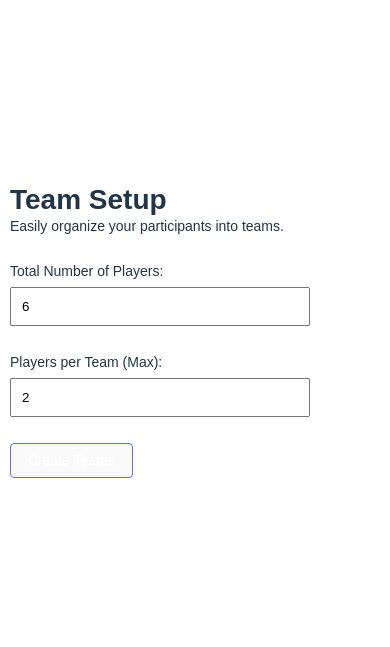
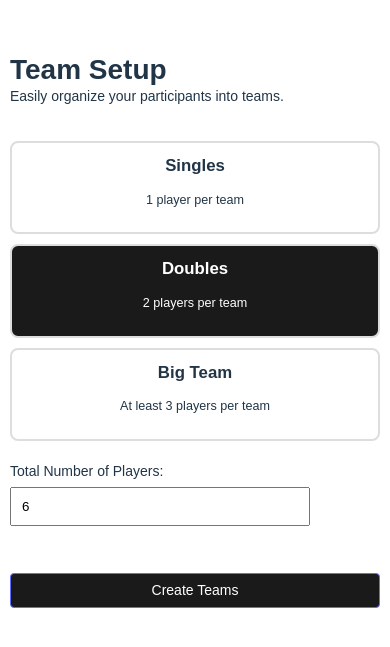
Before and after one commit to sifatul/gameplan, a React (Vite) app: page / in a window 390 px wide. Shown: the part 105-752 px from the top of the page. Built offline with nearby package versions, Linux system fonts and the light colour scheme.

Commit message:
chore: team size created

```diff
--- a/src/App.css
+++ b/src/App.css
@@ -63,6 +63,7 @@ input {
   margin-top: 0;
 }
 
+
 /* Add responsiveness */
 @media (max-width: 768px) {
   .App {
--- a/src/App.jsx
+++ b/src/App.jsx
@@ -3,15 +3,15 @@ import './App.css';
 import ScoreBoard from './Scoreboard';
 
 import MatchContainer from './MatchContainer';
-import TeamContainer from './TeamContainer';
+import TeamContainer from './Team/TeamContainer';
 function App() {
   const [teams, setTeams] = useState([]);
-
   const [matches, setMatches] = useState([]);
 
   return (
     <div className="App">
       {teams.length == 0 && <TeamContainer setTeams={setTeams} teams={teams}></TeamContainer>}
+
       {teams.length > 0 && matches.length == 0 &&  (
         <MatchContainer
           teams={teams}
--- a/src/MatchContainer.jsx
+++ b/src/MatchContainer.jsx
@@ -6,13 +6,16 @@ const MatchScoreDashboard = props => {
   const { teams, matches, setMatches, teamScore } = props;
   function createMatch() {
     const matches = [];
-
+    let counter = 0;
     for (let i = 0; i < teams.length; i++) {
       for (let j = i + 1; j < teams.length; j++) {
-        matches.push([
-          { ...teams[i], score: 0 },
-          { ...teams[j], score: 0 },
-        ]);
+        matches.push({
+          matchId: ++counter,
+          teams: [
+            { ...teams[i], score: 0 },
+            { ...teams[j], score: 0 },
+          ]
+        });
       }
     }
     setMatches(matches);
--- a/src/MatchScore.jsx
+++ b/src/MatchScore.jsx
@@ -1,14 +1,17 @@
 import React, { useCallback, useEffect, useState } from 'react';
 import SingleMatchScore from './SingleMatchScore';
 function MatchScore(props) {
-  const { matches, setTeamScore } = props;
+  const { matches, setTeamScore} = props;
+
+
+  const [closedMatch, setClosedMatch] = useState(matches);
 
   const handleScoreChange = (matchIndex, teamIndex, value) => {
-    const matchCopy = matches[matchIndex][teamIndex];
+    const matchCopy = matches[matchIndex].teams[teamIndex];
     matchCopy.score = parseInt(value);
     const score = {};
-    matches.forEach(match => {
-      match.forEach(team => {
+    matches.forEach(({teams}) => {
+      teams.forEach(team => {
         const currentVal = score[team.name] || {};
         score[team.name] = {
           totalScore: (currentVal.totalScore || 0) + team.score,
@@ -18,6 +21,15 @@ function MatchScore(props) {
     });
     setTeamScore(score);
   };
+  const setMatchComplete = useCallback((idx) => {
+
+    setClosedMatch((prevState) => ([
+        ...prevState,
+        idx
+      ]));
+
+  },[]);
+
 
   return (
     <>
@@ -25,7 +37,13 @@ function MatchScore(props) {
         <div className="PlayerList">
           <ul>
             {matches.map((match, matchIndex) => (
-              <SingleMatchScore  key={matchIndex} match={match} matchIndex={matchIndex} handleScoreChange={handleScoreChange}></SingleMatchScore>
+              <SingleMatchScore
+              key={matchIndex}
+              match={match}
+              matchIndex={matchIndex}
+              handleScoreChange={handleScoreChange}
+              setMatchComplete={setMatchComplete}
+              ></SingleMatchScore>
             ))}
           </ul>
         </div>
--- a/src/Scoreboard.jsx
+++ b/src/Scoreboard.jsx
@@ -1,7 +1,6 @@
-import { useMemo } from 'react';
+import React, { useMemo, useState } from 'react';
+import MatchScore from './MatchScore';
 import './ScoreBoard.css'; // Assuming you create a CSS file for styling
-import React, { useCallback, useEffect, useState } from 'react';
-import MatchScore from './MatchScore';
 
 function ScoreBoard({ matches = [] }) {
   const [teamScore, setTeamScore] = useState(null);
@@ -10,24 +9,29 @@ function ScoreBoard({ matches = [] }) {
     return Object.entries(teamScore).sort((a, b) => b[1].totalScore - a[1].totalScore);
   }, [teamScore]);
 
-
-
-
   return (
     <>
       <div className="main-content">
-      <div className="titleHolder">
-        <h1>Scoreboard</h1>
-        {sortedTeams.length === 0 && <p>No matches played yet. Fill in Player Scores on the Sidebar to Update the Scoreboard.</p>}
+        <div className="titleHolder">
+          <h1>Scoreboard</h1>
+          {sortedTeams.length === 0 && <p>No matches played yet. Fill in Player Scores on the Sidebar to Update the Scoreboard.</p>}
         </div>
-        {sortedTeams.length !== 0 &&   <ul>
+        {sortedTeams.length !== 0 && (
+          <ul>
+            <li className="team-score">
+              <span className="team-name">Team Name</span>
+              <span className="score"> Score</span>
+              <span className="games"> Game played</span>
+            </li>
             {sortedTeams.map(([teamName, { totalScore, totalGame }], index) => (
               <li key={index} className="team-score">
-                <span className="team-name">{teamName}</span>:<span className="score"> {totalScore}</span>
-                <span className="games"> (Games: {totalGame})</span>
+                <span className="team-name">{teamName}</span>
+                <span className="score"> {totalScore}</span>
+                <span className="games"> {totalGame}</span>
               </li>
             ))}
-          </ul>}
+          </ul>
+        )}
       </div>
 
       <MatchScore matches={matches} setTeamScore={setTeamScore}></MatchScore>
--- a/src/SingleMatchScore.css
+++ b/src/SingleMatchScore.css
@@ -1,6 +1,6 @@
 .match-container {
     background-color: #f9f9f9;
-    padding: 20px;
+    padding: 10px;
     border: 1px solid #ddd;
     border-radius: 8px;
     box-shadow: 0 2px 5px rgba(0, 0, 0, 0.1);
--- a/src/SingleMatchScore.jsx
+++ b/src/SingleMatchScore.jsx
@@ -1,14 +1,17 @@
-import React from 'react';
+import React, { useState } from 'react';
 import './SingleMatchScore.css'; // Import the CSS file for styling
 
-function SingleMatchScore({ match, matchIndex, handleScoreChange }) {
+function SingleMatchScore({ match, matchIndex, handleScoreChange, setMatchComplete }) {
+  const [isShowDetails, setIsShowDetails] = useState(true)
   return (
     <div className="match-container">
-      <h3 className="match-title">Match No. {matchIndex + 1}</h3>
+      <h3 className="match-title" onClick={()=>setIsShowDetails(!isShowDetails)}>Match No. {matchIndex + 1}</h3>
+      {isShowDetails &&
+      <>
       <ul className="team-list">
-        {match.map((team, teamIndex) => (
+        {match.teams.map((team, teamIndex) => (
           <li key={teamIndex} className="team-item">
-            <span >{team.name}</span>
+            <span>{team.name}</span>
             <input
               type="number"
               onChange={e => handleScoreChange(matchIndex, teamIndex, e.target.value)}
@@ -18,11 +21,11 @@ function SingleMatchScore({ match, matchIndex, handleScoreChange }) {
           </li>
         ))}
       </ul>
-      <button className="end-match-button"
-    //   onClick={() => endMatch(matchIndex)}
-      >
+      <button className="end-match-button secondary" onClick={() => setIsShowDetails(false)}>
         Completed
       </button>
+      </>}
+
     </div>
   );
 }
--- a/src/TeamContainer.jsx
+++ b/src/Team/TeamContainer.jsx
@@ -1,4 +1,6 @@
 import React, { useState } from 'react';
+import TeamSize from './TeamSize';
+
 function TeamContainer(props) {
   const { teams, setTeams } = props;
   const [totalParticipants, setTotalParticipants] = useState(6);
@@ -26,7 +28,7 @@ function TeamContainer(props) {
     }
     setTeams(newTeams);
   };
-
+console.log(playersPerTeam)
   return (
     <div className="main-content">
       {teams.length == 0 && (
@@ -35,6 +37,7 @@ function TeamContainer(props) {
             <h1>Team Setup</h1>
             <p>Easily organize your participants into teams.</p>
           </div>
+          {teams.length == 0 && <TeamSize setPlayersPerTeam={setPlayersPerTeam} playersPerTeam={playersPerTeam}></TeamSize>}
           <form onSubmit={createTeams}>
             <div>
               <label htmlFor="total-participants">Total Number of Players:              </label>
@@ -48,7 +51,7 @@ function TeamContainer(props) {
             </div>
             <br />
 
-            <div>
+            {playersPerTeam >2 && <div>
               <label htmlFor="players-per-team">Players per Team (Max):</label>
               <input
                 type="number"
@@ -57,7 +60,7 @@ function TeamContainer(props) {
                 onChange={e => setPlayersPerTeam(e.target.value)}
                 required
               />
-            </div>
+            </div>}
             <br />
 
             <button type="submit">Create Teams</button>
--- /dev/null
+++ b/src/Team/TeamSize.css
@@ -0,0 +1,84 @@
+.team-setup {
+  padding: 20px;
+  max-width: 800px;
+  margin: 0 auto;
+}
+
+.team-size-selection {
+  display: flex;
+  justify-content: space-between;
+  flex-wrap: wrap; /* Allows the cards to wrap on smaller screens */
+  margin: 20px 0;
+}
+
+.team-card {
+  border: 2px solid #ddd;
+  border-radius: 8px;
+  padding: 20px;
+  text-align: center;
+  cursor: pointer;
+  width: 30%;
+  transition: background-color 0.3s ease;
+  margin: 10px;
+  box-sizing: border-box;
+}
+
+.team-card:first-child {
+  margin-left: 0;
+}
+
+.team-card:hover {
+  background-color: #f9f9f9;
+}
+
+.team-card.selected {
+  background-color: #1a1a1a;
+  color: white;
+}
+
+.team-card h3 {
+  margin: 0;
+}
+
+.team-card p {
+  font-size: 0.9em;
+}
+
+button {
+  padding: 10px 20px;
+  background-color: #1a1a1a;
+  color: white;
+  border: none;
+  border-radius: 5px;
+  cursor: pointer;
+  transition: background-color 0.3s ease;
+  width: 100%; /* Ensure full width on small screens */
+}
+
+button:hover {
+  background-color: #333;
+}
+
+/* Media query for mobile screens */
+@media (max-width: 600px) {
+  .team-size-selection {
+    flex-direction: column;
+    align-items: center; /* Center the cards on mobile */
+    margin-top: 0;
+  }
+  .team-setup{
+    padding: 0;
+  }
+
+  .team-card {
+    width: 100%; /* Make the cards take up most of the screen width */
+    margin: 10px 0;
+    padding: 10px 5px;
+    margin: 10px 0 0 0;
+  }
+
+  button {
+    width: 100%; /* Make the button full width on mobile */
+    padding: 15px; /* Increase padding for better tap targets */
+  }
+}
--- /dev/null
+++ b/src/Team/TeamSize.jsx
@@ -0,0 +1,32 @@
+import React from 'react';
+import './TeamSize.css';
+
+function TeamSize({ setPlayersPerTeam, playersPerTeam }) {
+
+
+
+  const handleCardClick = teamSize => {
+    setPlayersPerTeam(teamSize);
+  };
+
+  return (
+    <div className="team-setup">
+      <div className="team-size-selection">
+        <div className={`team-card ${playersPerTeam === 1 ? 'selected' : ''}`} onClick={() => handleCardClick(1)}>
+          <h3>Singles</h3>
+          <p>1 player per team</p>
+        </div>
+        <div className={`team-card ${playersPerTeam === 2 ? 'selected' : ''}`} onClick={() => handleCardClick(2)}>
+          <h3>Doubles</h3>
+          <p>2 players per team</p>
+        </div>
+        <div className={`team-card ${playersPerTeam === 5 ? 'selected' : ''}`} onClick={() => handleCardClick(5)}>
+          <h3>Big Team</h3>
+          <p> At least 3 players per team</p>
+        </div>
+      </div>
+    </div>
+  );
+}
+
+export default TeamSize;
--- a/src/index.css
+++ b/src/index.css
@@ -55,6 +55,17 @@ button:focus-visible {
   outline: 4px auto -webkit-focus-ring-color;
 }
 
+
+/* Secondary Button */
+button.secondary {
+  background-color: #4d4d4d; /* Lighter gray for secondary button */
+  color: #fff;
+}
+
+button.secondary:hover {
+  background-color: #666; /* Hover color for secondary button */
+}
+
 @media (prefers-color-scheme: light) {
   :root {
     color: #213547;
@@ -63,9 +74,7 @@ button:focus-visible {
   a:hover {
     color: #747bff;
   }
-  button {
-    background-color: #f9f9f9;
-  }
+
 }
 
 /* Add responsiveness */
```
